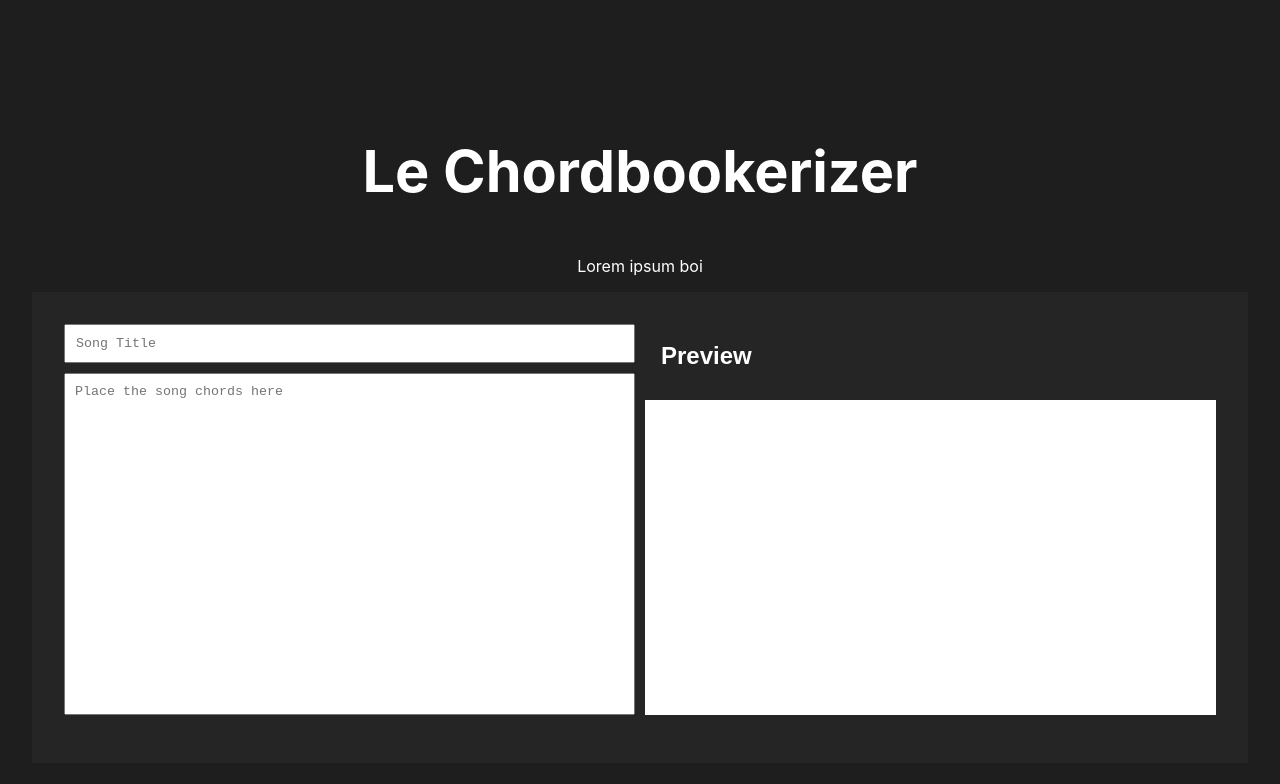
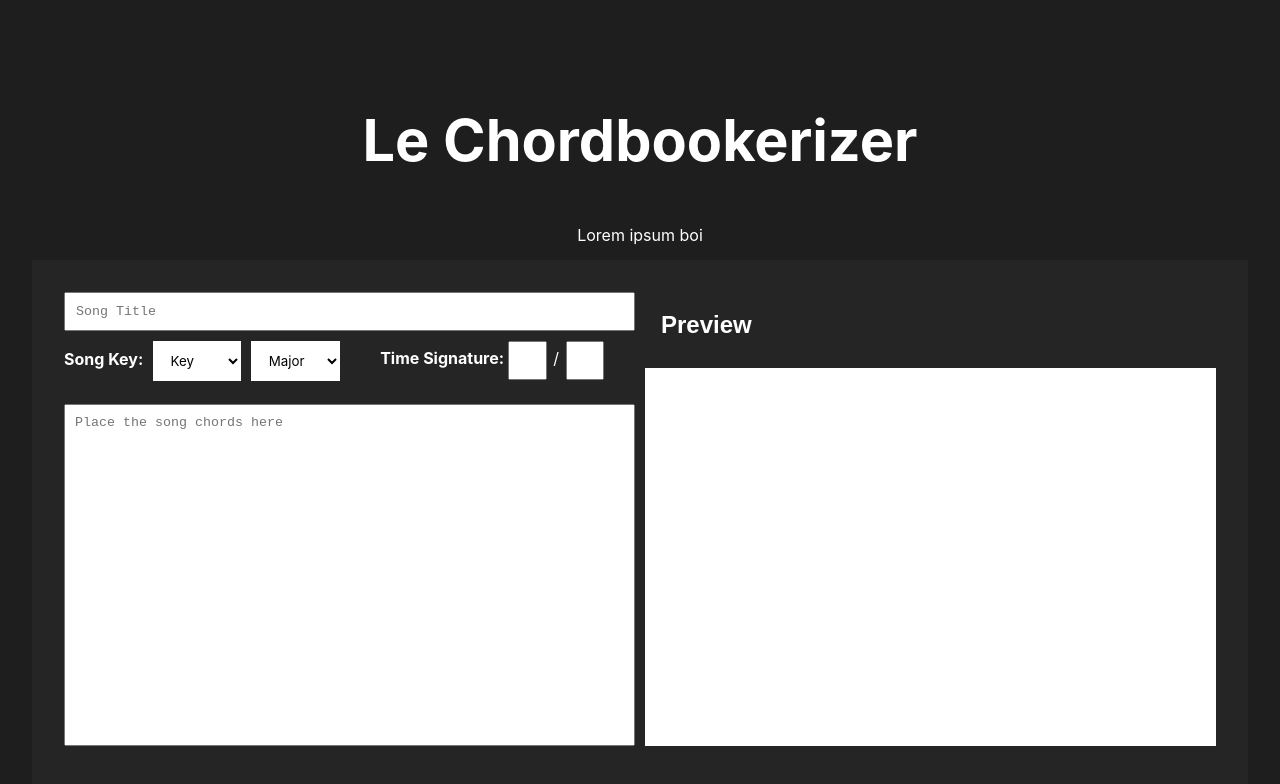
Before and after one commit to notgian/youth-chordbookerizer, a React app: page / in a window 1280 px wide. Shown: the top 784 px of the page. Built offline with nearby package versions, Linux system fonts and the light colour scheme; the HTML template or start-up script is replaced by a standard one.

Commit message:
feat: added input boxes for time signature and key

```diff
--- a/src/App.css
+++ b/src/App.css
@@ -50,12 +50,12 @@ body {
     background-color: var(--bg-secondary);
     gap: 10px;
     padding: 2em;
-    max-height: 70vh;
+    max-height: 100vh;
 }
 
 .input-output-area > * {
     flex-grow: 1;
-    flex-basis:0
+    flex-basis:0;
 }
 
 /* Input area */
@@ -70,6 +70,54 @@ body {
 #inputarea textarea {
     min-height: 40vh;
     field-sizing: content;
+}
+
+.input-key-and-signature {
+    display: flex;
+    flex-direction: row;
+    justify-content: space-between;
+}
+
+.input-key-and-signature > * {
+    flex-grow: 1;
+    flex-basis: 0;
+}
+
+.input-key-and-signature label {
+    font-weight: bolder;
+}
+
+.input-key{
+    display: flex;
+    align-items: center;
+}
+
+.input-key > * {
+    margin-right: 10px;
+    margin-bottom: 1em;
+}
+
+.input-key select {
+    font-family: var(--font-primary);
+    padding: 0.8em 1em;
+    background-color: white;
+    outline: none;
+    border: none;
+    flex-grow: 1;
+    flex-basis: 0;
+}
+
+.input-time-signature input {
+    width: 11pt;
+    text-align: center;
+}
+
+.input-signature-block {
+    display: inline-block;
+}
+
+.input-signature-sep {
+    margin: 0 5pt;
 }
 
 /* Output Area */
@@ -110,6 +158,14 @@ body {
         flex-grow: 0;
         flex-basis:0
     }
+
+    .input-key-and-signature {
+        flex-direction: column;
+    }
+
+    .input-time-signature {
+        text-align: left;
+    }
 }
 
 /* #outputarea h1 { */
--- a/src/InputArea.tsx
+++ b/src/InputArea.tsx
@@ -12,6 +12,52 @@ const InputArea = () => {
                 placeholder="Song Title"
                 className="input-title"
             />
+            <span className="input-key-and-signature">
+                <span className="input-key">
+                    <label>Song Key: </label>
+                    <select
+                        onChange={updatePreview}
+                        className="input-key-name"
+                    >
+                        <option disabled selected>Key</option>
+                        <option>C</option>
+                        <option>C#/Db</option>
+                        <option>D</option>
+                        <option>D#/Eb</option>
+                        <option>E</option>
+                        <option>F</option>
+                        <option>F#/Gb</option>
+                        <option>G</option>
+                        <option>G#/Ab</option>
+                        <option>A</option>
+                        <option>A#/Bb</option>
+                        <option>B</option>
+                    </select>
+
+                    <select
+                        onChange={updatePreview}
+                        className="input-key-major-minor"
+                    >
+                        <option selected>Major</option>
+                        <option>Minor</option>
+                    </select>
+                </span>
+
+                <span className="input-time-signature">
+                    <label>Time Signature: </label>
+                    <span className="input-signature-block">
+                        <input
+                            onChange={updatePreview}
+                            className="input-signature input-signature-top"
+                        />
+                        <span className="input-signature-sep">/</span>
+                        <input
+                            onChange={updatePreview}
+                            className="input-signature input-signature-bot"
+                        />
+                    </span>
+                </span>
+            </span>
             <textarea
                 onChange={updatePreview}
                 placeholder="Place the song chords here"
```
